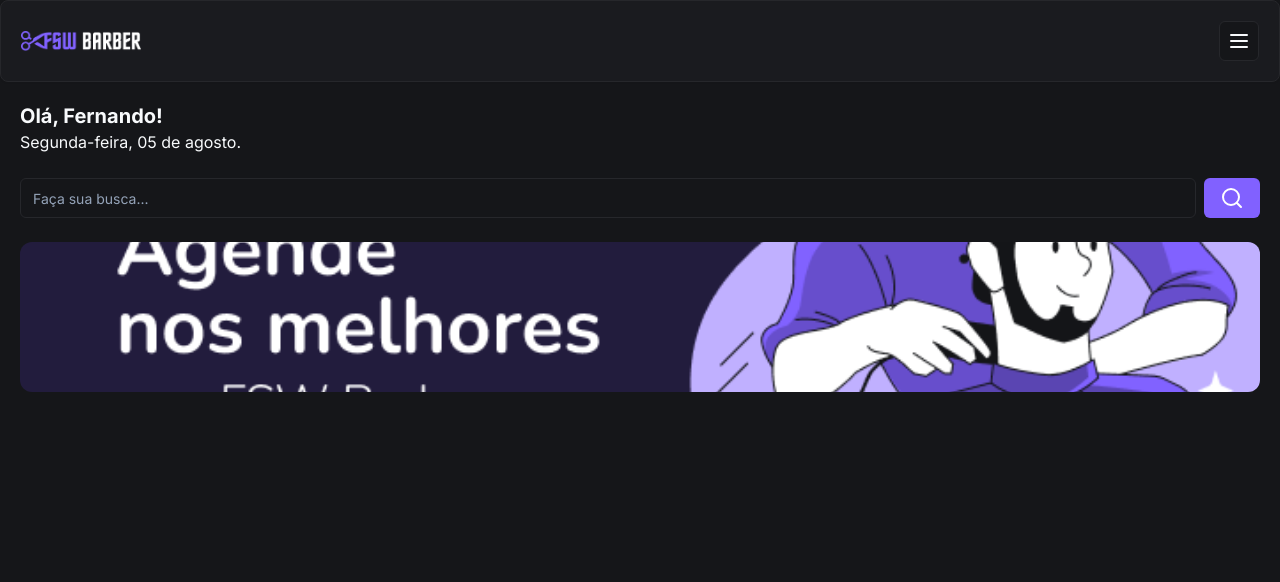
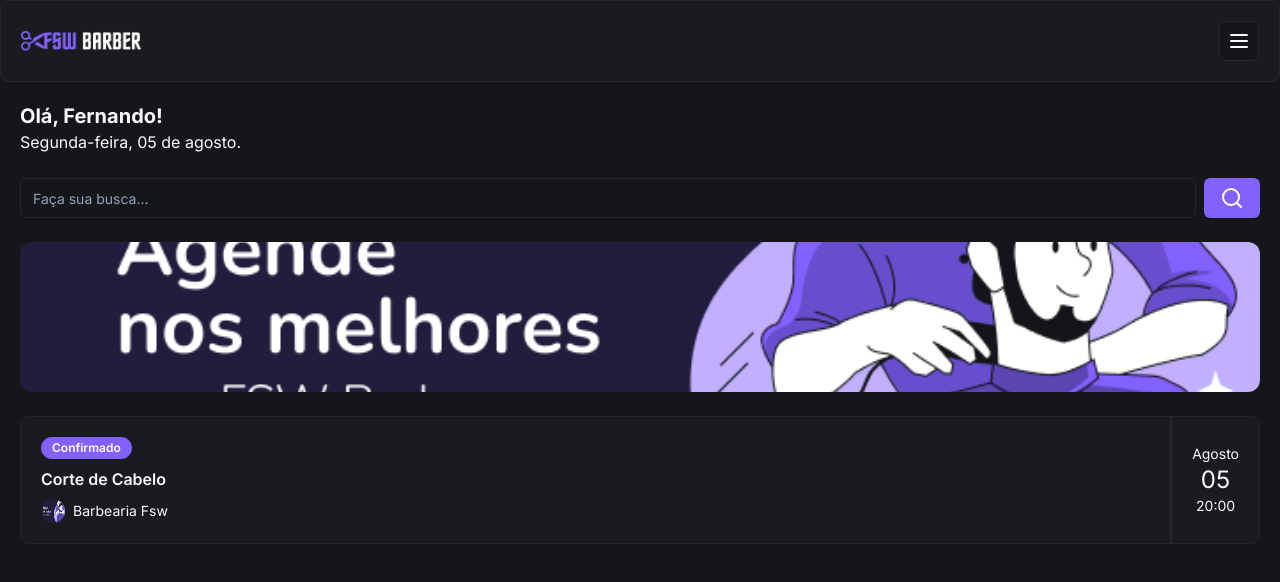
Before and after one commit to fernandoberbel/class-fullstack-web-fsw_barber, a Next.js app: page / in a window 1280 px wide. Shown: the top 582 px of the page. Built offline with nearby package versions, Linux system fonts and the light colour scheme.

Commit message:
feat: add booking item

```diff
--- a/package.json
+++ b/package.json
@@ -14,6 +14,7 @@
   },
   "dependencies": {
     "@prisma/client": "^5.17.0",
+    "@radix-ui/react-avatar": "^1.1.0",
     "@radix-ui/react-slot": "^1.1.0",
     "class-variance-authority": "^0.7.0",
     "clsx": "^2.1.1",
--- /dev/null
+++ b/src/app/_components/ui/avatar.tsx
@@ -0,0 +1,50 @@
+"use client"
+
+import * as React from "react"
+import * as AvatarPrimitive from "@radix-ui/react-avatar"
+
+import { cn } from "@/app/_lib/utils"
+
+const Avatar = React.forwardRef<
+  React.ElementRef<typeof AvatarPrimitive.Root>,
+  React.ComponentPropsWithoutRef<typeof AvatarPrimitive.Root>
+>(({ className, ...props }, ref) => (
+  <AvatarPrimitive.Root
+    ref={ref}
+    className={cn(
+      "relative flex h-10 w-10 shrink-0 overflow-hidden rounded-full",
+      className,
+    )}
+    {...props}
+  />
+))
+Avatar.displayName = AvatarPrimitive.Root.displayName
+
+const AvatarImage = React.forwardRef<
+  React.ElementRef<typeof AvatarPrimitive.Image>,
+  React.ComponentPropsWithoutRef<typeof AvatarPrimitive.Image>
+>(({ className, ...props }, ref) => (
+  <AvatarPrimitive.Image
+    ref={ref}
+    className={cn("aspect-square h-full w-full", className)}
+    {...props}
+  />
+))
+AvatarImage.displayName = AvatarPrimitive.Image.displayName
+
+const AvatarFallback = React.forwardRef<
+  React.ElementRef<typeof AvatarPrimitive.Fallback>,
+  React.ComponentPropsWithoutRef<typeof AvatarPrimitive.Fallback>
+>(({ className, ...props }, ref) => (
+  <AvatarPrimitive.Fallback
+    ref={ref}
+    className={cn(
+      "flex h-full w-full items-center justify-center rounded-full bg-muted",
+      className,
+    )}
+    {...props}
+  />
+))
+AvatarFallback.displayName = AvatarPrimitive.Fallback.displayName
+
+export { Avatar, AvatarImage, AvatarFallback }
--- /dev/null
+++ b/src/app/_components/ui/badge.tsx
@@ -0,0 +1,36 @@
+import * as React from "react"
+import { cva, type VariantProps } from "class-variance-authority"
+
+import { cn } from "@/app/_lib/utils"
+
+const badgeVariants = cva(
+  "inline-flex items-center rounded-full border px-2.5 py-0.5 text-xs font-semibold transition-colors focus:outline-none focus:ring-2 focus:ring-ring focus:ring-offset-2",
+  {
+    variants: {
+      variant: {
+        default:
+          "border-transparent bg-primary text-primary-foreground hover:bg-primary/80",
+        secondary:
+          "border-transparent bg-secondary text-secondary-foreground hover:bg-secondary/80",
+        destructive:
+          "border-transparent bg-destructive text-destructive-foreground hover:bg-destructive/80",
+        outline: "text-foreground",
+      },
+    },
+    defaultVariants: {
+      variant: "default",
+    },
+  },
+)
+
+export interface BadgeProps
+  extends React.HTMLAttributes<HTMLDivElement>,
+    VariantProps<typeof badgeVariants> {}
+
+function Badge({ className, variant, ...props }: BadgeProps) {
+  return (
+    <div className={cn(badgeVariants({ variant }), className)} {...props} />
+  )
+}
+
+export { Badge, badgeVariants }
--- a/src/app/page.tsx
+++ b/src/app/page.tsx
@@ -3,6 +3,9 @@
 import { Input } from "./_components/ui/input"
 import { Button } from "./_components/ui/button"
 import Image from "next/image"
+import { Badge } from "./_components/ui/badge"
+import { Card, CardContent } from "./_components/ui/card"
+import { Avatar, AvatarImage } from "./_components/ui/avatar"
 
 export default function Home() {
   return (
@@ -27,6 +30,28 @@
             className="rounded-xl object-cover"
           />
         </div>
+
+        <Card className="mt-6">
+          <CardContent className="flex justify-between p-0">
+            <div className="flex flex-col gap-2 py-5 pl-5">
+              <Badge className="w-fit">Confirmado</Badge>
+              <h3 className="font-semibold">Corte de Cabelo</h3>
+
+              <div className="flex items-center gap-2">
+                <Avatar className="h-6 w-6">
+                  <AvatarImage src="/banner-01.png" />
+                </Avatar>
+                <p className="text-sm">Barbearia Fsw</p>
+              </div>
+            </div>
+
+            <div className="flex flex-col items-center justify-center border-l-2 border-solid px-5">
+              <p className="text-sm">Agosto</p>
+              <p className="text-2xl">05</p>
+              <p className="text-sm">20:00</p>
+            </div>
+          </CardContent>
+        </Card>
       </div>
     </div>
   )
```
Also changed, not shown: src/app/layout.tsx (+7 -7 lines), 1 other file (tests, documents, lock files or other folders).
